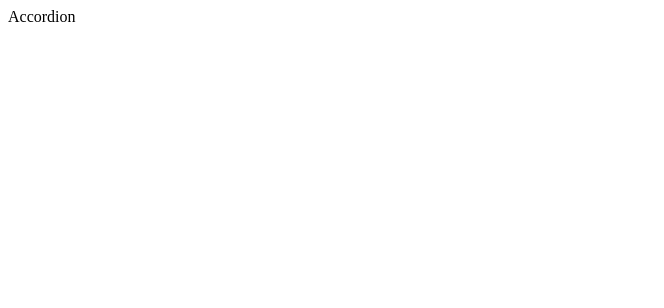
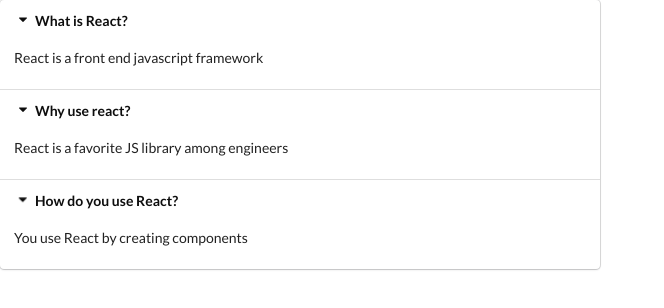
Before and after one commit to Cwarcup/react-with-redux, a React (Create React App) app in the folder 6-widgets/: page / in a window 1280 px wide. Shown: the top 308 px of the page, without its empty margins (0-664 px from the left). Built offline with nearby package versions, Linux system fonts and the light colour scheme.

Commit message:
accordion

```diff
--- a/6-widgets/public/index.html
+++ b/6-widgets/public/index.html
@@ -10,34 +10,18 @@
       content="Web site created using create-react-app"
     />
     <link rel="apple-touch-icon" href="%PUBLIC_URL%/logo192.png" />
-    <!--
-      manifest.json provides metadata used when your web app is installed on a
-      user's mobile device or desktop. See https://developers.google.com/web/fundamentals/web-app-manifest/
-    -->
     <link rel="manifest" href="%PUBLIC_URL%/manifest.json" />
-    <!--
-      Notice the use of %PUBLIC_URL% in the tags above.
-      It will be replaced with the URL of the `public` folder during the build.
-      Only files inside the `public` folder can be referenced from the HTML.
+    <link
+      rel="stylesheet"
+      href="https://cdnjs.cloudflare.com/ajax/libs/semantic-ui/2.4.1/semantic.min.css"
+      integrity="sha512-8bHTC73gkZ7rZ7vpqUQThUDhqcNFyYi2xgDgPDHc+GXVGHXq+xPjynxIopALmOPqzo9JZj0k6OqqewdGO3EsrQ=="
+      crossorigin="anonymous"
+      referrerpolicy="no-referrer"
+    />
 
-      Unlike "/favicon.ico" or "favicon.ico", "%PUBLIC_URL%/favicon.ico" will
-      work correctly both with client-side routing and a non-root public URL.
-      Learn how to configure a non-root public URL by running `npm run build`.
-    -->
     <title>React App</title>
   </head>
   <body>
-    <noscript>You need to enable JavaScript to run this app.</noscript>
     <div id="root"></div>
-    <!--
-      This HTML file is a template.
-      If you open it directly in the browser, you will see an empty page.
-
-      You can add webfonts, meta tags, or analytics to this file.
-      The build step will place the bundled scripts into the <body> tag.
-
-      To begin the development, run `npm start` or `yarn start`.
-      To create a production bundle, use `npm run build` or `yarn build`.
-    -->
   </body>
 </html>
--- a/6-widgets/src/App.js
+++ b/6-widgets/src/App.js
@@ -1,10 +1,25 @@
 import React from 'react';
 import Accordion from './components/Accordion';
+
+const items = [
+  {
+    title: 'What is React?',
+    content: 'React is a front end javascript framework',
+  },
+  {
+    title: 'Why use react?',
+    content: 'React is a favorite JS library among engineers',
+  },
+  {
+    title: 'How do you use React?',
+    content: 'You use React by creating components',
+  },
+];
 
 const App = () => {
   return (
     <div>
-      <Accordion />
+      <Accordion items={items} />
     </div>
   );
 };
--- a/6-widgets/src/components/Accordion.js
+++ b/6-widgets/src/components/Accordion.js
@@ -1,7 +1,20 @@
 import React from 'react';
 
-const Accordion = () => {
-  return <div>Accordion</div>;
+const Accordion = ({ items }) => {
+  const renderedItems = items.map((item) => {
+    return (
+      <React.Fragment key={item.title}>
+        <div className="title active">
+          <i className="dropdown icon"></i>
+          {item.title}
+        </div>
+        <div className="content active">
+          <p>{item.content}</p>
+        </div>
+      </React.Fragment>
+    );
+  });
+  return <div className="ui styled accordion">{renderedItems}</div>;
 };
 
 export default Accordion;
```
Also changed, not shown: 1 other file (tests, documents, lock files or other folders).
